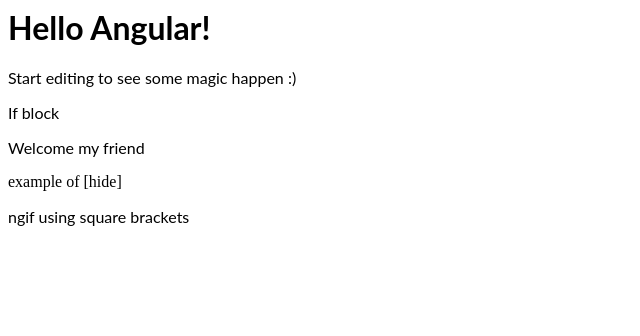
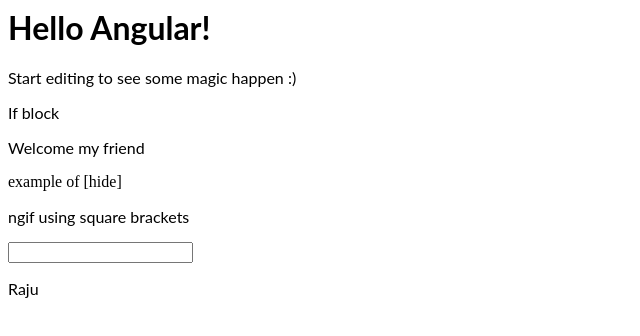
Before and after one commit to ravitejaasunkara/angular-practice-stackblitz, an Angular app: page / in a window 1280 px wide. Shown: the top 336 px of the page, without its empty margins (0-640 px from the left). Built offline with nearby package versions, Linux system fonts and the light colour scheme.

Commit message:
ng switch case

```diff
--- a/src/app/app.component.html
+++ b/src/app/app.component.html
@@ -26,3 +26,13 @@
     <p>ngif using square brackets</p>
   </div>
 </ng-template>
+
+<input type="text" [(ngModel)]='inpbox'>
+
+<!-- <p>{{inpbox}}</p> -->
+
+<div [ngSwitch]='inpbox'>
+  <p *ngSwitchCase='"Ravi"'>Ravi</p>
+  <p *ngSwitchCase='"Pradeep"'>Pradeep</p>
+  <p *ngSwitchDefault>Raju</p>
+</div>
--- a/src/app/app.component.ts
+++ b/src/app/app.component.ts
@@ -9,4 +9,5 @@
   name = 'Angular';
   data = true;
   isLoggedin = true;
+  inpbox = '';
 }
```
